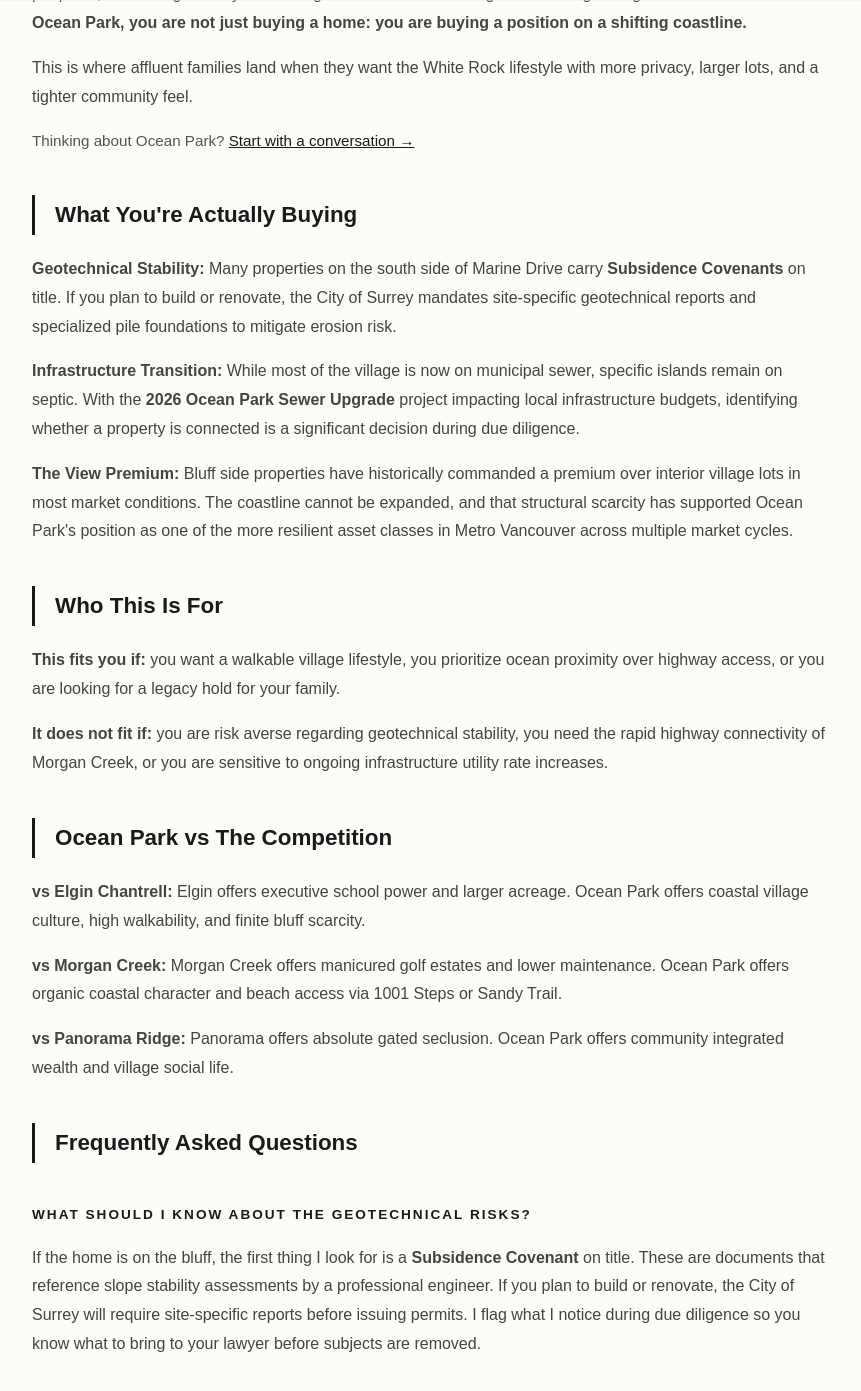
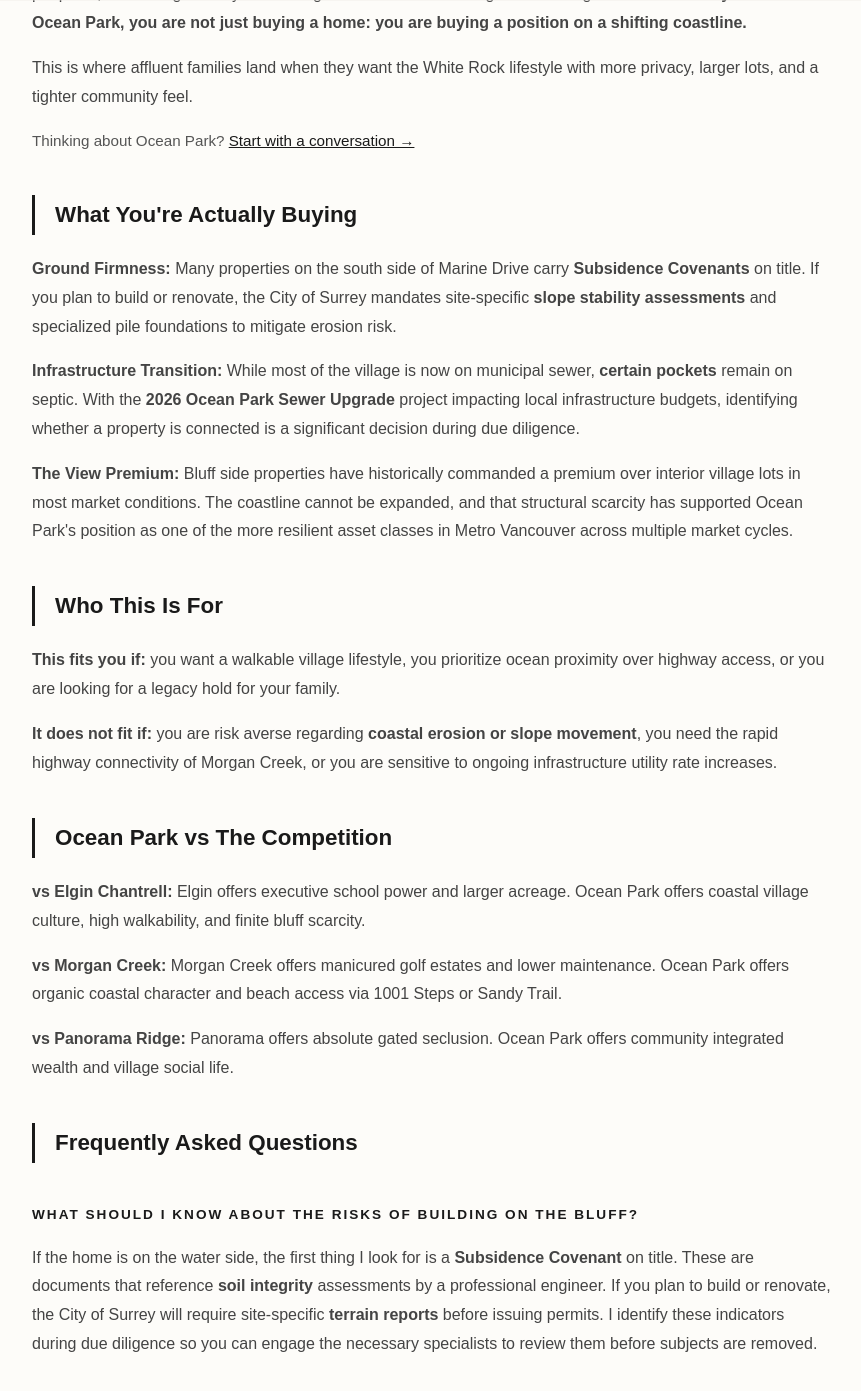
Before and after one commit to gvancouverhomes/tanvirbhupal-site, a Jekyll site: the page built from neighbourhoods/ocean-park.md, in a window 1280 px wide and 1400 px high, scrolled down 447 px. Shown: the top 1391 px of the window, without its empty margins (208-1069 px from the left). Built offline with Jekyll 4.4.1, drawn with Linux system fonts in a browser that asks for light colours; some of the changed text lies outside the part shown.

Commit message:
Update geotechnical risk information in Ocean Park

```diff
--- a/neighbourhoods/ocean-park.md
+++ b/neighbourhoods/ocean-park.md
@@ -10,10 +10,10 @@ faq_schema: |
     "mainEntity": [
       {
         "@type": "Question",
-        "name": "What should I know about the geotechnical risks?",
+        "name": "What should I know about the risks of building on the bluff?",
         "acceptedAnswer": {
           "@type": "Answer",
-          "text": "If the home is on the bluff, the first thing I look for is a Subsidence Covenant on title. These are documents that reference slope stability assessments by a professional engineer. If you plan to build or renovate, the City of Surrey will require site-specific reports before issuing permits. I flag what I notice during due diligence so you know what to bring to your lawyer before subjects are removed."
+          "text": "If the home is on the water side, the first thing I look for is a Subsidence Covenant on title. These are documents that reference soil integrity assessments by a professional engineer. If you plan to build or renovate, the City of Surrey will require site-specific terrain reports before issuing permits. I flag what I notice during due diligence so you know what to bring to your lawyer before subjects are removed."
         }
       },
       {
@@ -72,24 +72,24 @@ faq_schema: |
 <article class="intel-container">
   <header>
     <h1 class="intel-header">Ocean Park: South Surrey's Coastal Village Monopoly</h1>
-    <p class="intel-sub">When buying the view means managing the bluff. Are you prepared for the geotechnical requirements?</p>
+    <p class="intel-sub">When buying the view means managing the bluff. Are you prepared for the specialized engineering requirements?</p>
   </header>
 
   <section>
-    <p>Ocean Park is defined by two things: limited supply and the <strong>Marine Drive Bluff</strong>. While the village vibe draws people in, the strategic reality of this neighbourhood is the management of long term geotechnical debt. <strong>In Ocean Park, you are not just buying a home: you are buying a position on a shifting coastline.</strong></p>
+    <p>Ocean Park is defined by two things: limited supply and the <strong>Marine Drive Bluff</strong>. While the village vibe draws people in, the strategic reality of this neighbourhood is the management of long term <strong>land stability costs</strong>. <strong>In Ocean Park, you are not just buying a home: you are buying a position on a shifting coastline.</strong></p>
 
     <p>This is where affluent families land when they want the White Rock lifestyle with more privacy, larger lots, and a tighter community feel.</p>
     <p style="font-size: 0.95rem; color: var(--mid); margin-bottom: 40px;">Thinking about Ocean Park? <a href="/contact" style="color: var(--dark); text-decoration: underline;">Start with a conversation →</a></p>
 
     <h2 class="section-title">What You're Actually Buying</h2>
-    <p><strong>Geotechnical Stability:</strong> Many properties on the south side of Marine Drive carry <strong>Subsidence Covenants</strong> on title. If you plan to build or renovate, the City of Surrey mandates site-specific geotechnical reports and specialized pile foundations to mitigate erosion risk.</p>
-    <p><strong>Infrastructure Transition:</strong> While most of the village is now on municipal sewer, specific islands remain on septic. With the <strong>2026 Ocean Park Sewer Upgrade</strong> project impacting local infrastructure budgets, identifying whether a property is connected is a significant decision during due diligence.</p>
+    <p><strong>Ground Firmness:</strong> Many properties on the south side of Marine Drive carry <strong>Subsidence Covenants</strong> on title. If you plan to build or renovate, the City of Surrey mandates site-specific <strong>slope stability assessments</strong> and specialized pile foundations to mitigate erosion risk.</p>
+   <p><strong>Infrastructure Transition:</strong> While most of the village is now on municipal sewer, <strong>certain pockets</strong> remain on septic. With the <strong>2026 Ocean Park Sewer Upgrade</strong> project impacting local infrastructure budgets, identifying whether a property is connected is a significant decision during due diligence.</p>
     <p><strong>The View Premium:</strong> Bluff side properties have historically commanded a premium over interior village lots in most market conditions. The coastline cannot be expanded, and that structural scarcity has supported Ocean Park's position as one of the more resilient asset classes in Metro Vancouver across multiple market cycles.</p>
 
     <h2 class="section-title">Who This Is For</h2>
     <p><strong>This fits you if:</strong> you want a walkable village lifestyle, you prioritize ocean proximity over highway access, or you are looking for a legacy hold for your family.</p>
 
-    <p><strong>It does not fit if:</strong> you are risk averse regarding geotechnical stability, you need the rapid highway connectivity of Morgan Creek, or you are sensitive to ongoing infrastructure utility rate increases.</p>
+    <p><strong>It does not fit if:</strong> you are risk averse regarding <strong>coastal erosion or slope movement</strong>, you need the rapid highway connectivity of Morgan Creek, or you are sensitive to ongoing infrastructure utility rate increases.</p>
 
     <h2 class="section-title">Ocean Park vs The Competition</h2>
     <p><strong>vs Elgin Chantrell:</strong> Elgin offers executive school power and larger acreage. Ocean Park offers coastal village culture, high walkability, and finite bluff scarcity.</p>
@@ -98,8 +98,8 @@ faq_schema: |
 
     <h2 class="section-title">Frequently Asked Questions</h2>
 
-    <h3 class="metric-label">What should I know about the geotechnical risks?</h3>
-    <p>If the home is on the bluff, the first thing I look for is a <strong>Subsidence Covenant</strong> on title. These are documents that reference slope stability assessments by a professional engineer. If you plan to build or renovate, the City of Surrey will require site-specific reports before issuing permits. I flag what I notice during due diligence so you know what to bring to your lawyer before subjects are removed.</p>
+    <h3 class="metric-label">What should I know about the risks of building on the bluff?</h3>
+    <p>If the home is on the water side, the first thing I look for is a <strong>Subsidence Covenant</strong> on title. These are documents that reference <strong>soil integrity</strong> assessments by a professional engineer. If you plan to build or renovate, the City of Surrey will require site-specific <strong>terrain reports</strong> before issuing permits. I identify these indicators during due diligence so you can engage the necessary specialists to review them before subjects are removed.</p>
 
     <h3 class="metric-label">Is the neighbourhood fully on municipal sewer?</h3>
     <p>Not everywhere. Some properties in Ocean Park are still on septic, and connection status is not always obvious from the listing. Individual connection costs can be significant. I flag what I notice on utility status during due diligence so there are no surprises after the fact.</p>
```
